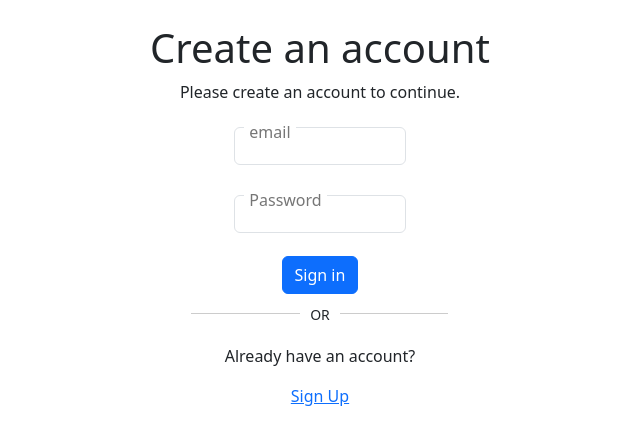
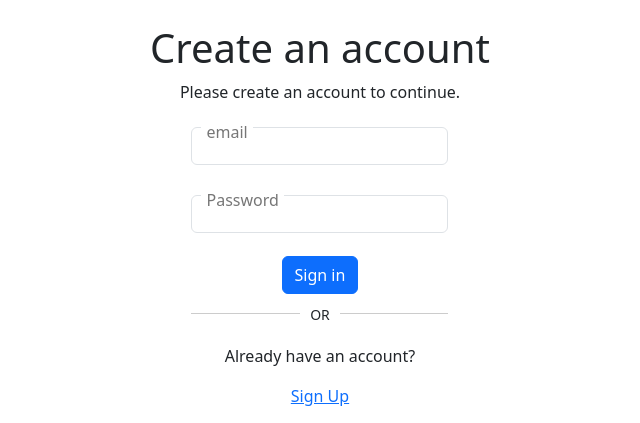
Before and after one commit to AlanenR/satellite-data-subscription-service, a Flask app: page /sign-up in a window 1280 px wide. Shown: the part 56-479 px from the top of the page, without its empty margins (320-960 px from the left). Run offline with Flask 3, Linux system fonts and the light colour scheme.

Commit message:
Update form layouts

```diff
--- a/templates/login.html
+++ b/templates/login.html
@@ -11,7 +11,7 @@
         <form action="/login" method="POST">
           <div class="row mb-3">
             <label for="inputEmail3" class="col-sm-12 col-form-label">
-              <div class="col-12 col-md-8 offset-md-2 form-field">
+              <div class="col-12  form-field">
                 <input type="email" class="form-control" id="inputEmail3" />
                 <span class="form-label">email</span>
               </div>
@@ -19,7 +19,7 @@
           </div>
           <div class="row mb-3">
             <label for="inputPassword3" class="col-sm-12 col-form-label">
-              <div class="col-12 col-md-8 offset-md-2 form-field">
+              <div class="col-12 form-field">
                 <input
                   type="password"
                   class="form-control"
--- a/templates/sign-up.html
+++ b/templates/sign-up.html
@@ -10,7 +10,7 @@
             <form action="/sign-up" method="POST">
               <div class="row mb-3">
                 <label for="inputEmail3" class="col-sm-12 col-form-label">
-                  <div class="col-12 col-md-8 offset-md-2 form-field">
+                  <div class="col-12 form-field">
                     <input type="email" class="form-control" id="inputEmail3" />
                     <span class="form-label">email</span>
                   </div>
@@ -18,7 +18,7 @@
               </div>
               <div class="row mb-3">
                 <label for="inputPassword3" class="col-sm-12 col-form-label">
-                  <div class="col-12 col-md-8 offset-md-2 form-field">
+                  <div class="col-12 form-field">
                     <input
                       type="password"
                       class="form-control"
```
